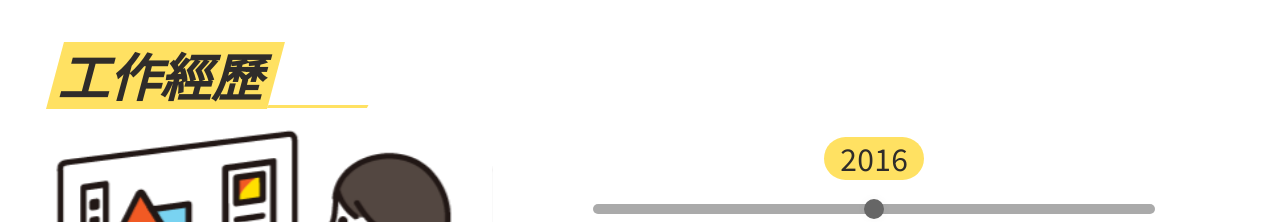
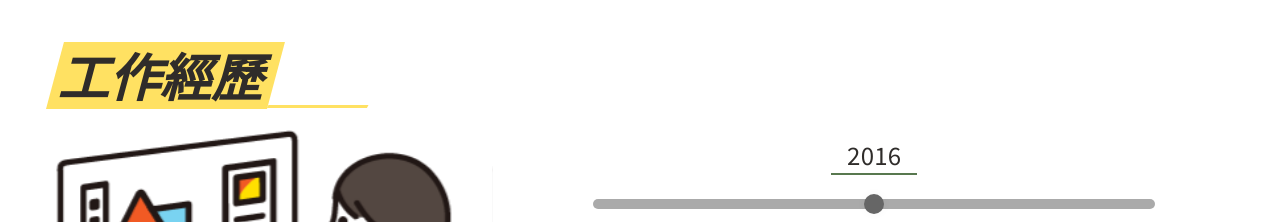
Before and after one commit to littlesun10111/profolio, a plain HTML site: page pages/about.html in a window 1280 px wide. Shown: the part 2120-2342 px from the top of the page. Drawn offline with nearby package versions, Linux system fonts and the light colour scheme; files whose address does not match are found by name.

Commit message:
edit year style

```diff
--- a/scss/pages/about/_about.scss
+++ b/scss/pages/about/_about.scss
@@ -380,14 +380,17 @@
         .year-tags {
             display: block;
             padding: 4px 1rem;
-            font-size: 1.875rem;
-            background-color: #FFE162;
+            font-size: 1.375rem;
+            border-bottom: #58784f 2px solid;
             color: #2F2C2A;
             letter-spacing: 0.01em;
-            border-radius: 87px;
             width: fit-content;
             margin: 0 auto;
             text-transform: uppercase;
+
+            @include ipad {
+                font-size: 1.5rem;
+            }
         }
     }
 
```
Also changed, not shown: css/all.css, 1 other file.
